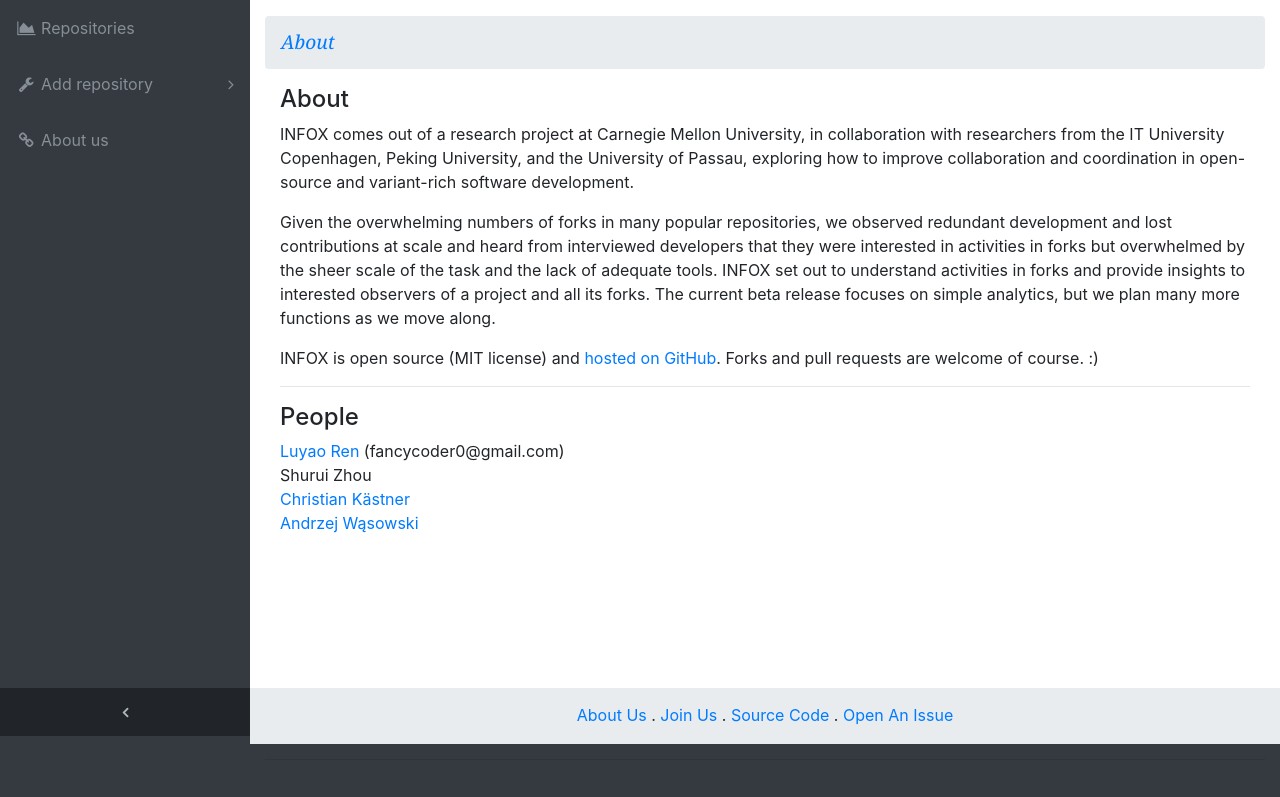
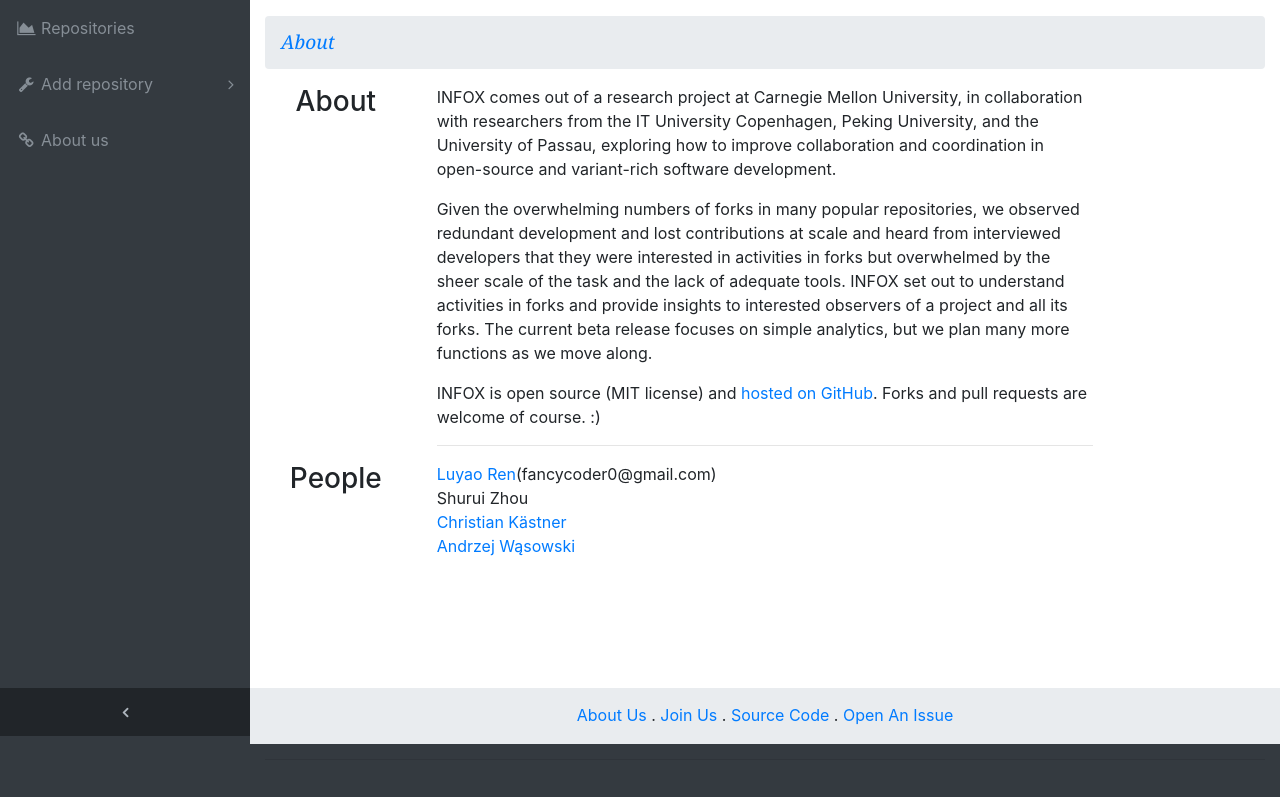
Before and after one commit to FORCOLAB-UofT/INFOX, a Flask app: page /about in a window 1280 px wide. Shown: the part 56-853 px from the top of the page. Run offline with Flask 2, Linux system fonts and the light colour scheme; some libraries are stand-ins or nearby versions.

Commit message:
about-me

```diff
--- a/app/templates/about.html
+++ b/app/templates/about.html
@@ -8,11 +8,12 @@
             </li>
         </ol>
 
-        <div class="container">
-            <div class="about-information">
+        <div class="row">
+            <div class="col-md-2">
+                <h3 class="text-center"> About </h3>
+            </div>
+            <div class="col-md-8 about-information">
                 <div class="contact-info">
-                    <h4>About</h4>
-
                     <p>INFOX comes out of a research project at Carnegie Mellon University, in collaboration with researchers from the IT University Copenhagen, Peking University, and the University of Passau, exploring how to improve collaboration and coordination in open-source and variant-rich software development.</p>
                     <p>Given the overwhelming numbers of forks in many popular repositories, we observed redundant development and lost contributions at scale and heard from interviewed developers
                     that they were interested in activities in forks but overwhelmed by the sheer scale of the task and the lack of adequate tools.
@@ -24,14 +25,17 @@
                     INFOX is open source (MIT license) and <a href="https://github.com/FancyCoder0/INFOX">hosted on GitHub</a>. Forks and pull requests are welcome of course. :)
                 </p>
                 <hr>
-                <div class="people-list">
-                    <h4> People </h4>
-                    <div><a href="https://renluyao.wordpress.com/about-me/">Luyao Ren</a> (fancycoder0@gmail.com) </div>
-                    <div>Shurui Zhou </div>
-                    <div><a href="https://www.cs.cmu.edu/~ckaestne/">Christian Kästner </a> </div>
-                    <div><a href="http://www.itu.dk/people/wasowski/">Andrzej Wąsowski </a> </div>
-                </div>
             </div>
         </div>
-
+        <div class="row">
+            <div class="col-md-2">
+                <h3 class="text-center"> People </h3>
+            </div>
+            <div class="col-md-8 people-list">
+                <div><a href="https://renluyao.wordpress.com/about-me/">Luyao Ren</a>(fancycoder0@gmail.com)</div>
+                <div>Shurui Zhou </div>
+                <div><a href="https://www.cs.cmu.edu/~ckaestne/">Christian Kästner </a> </div>
+                <div><a href="http://www.itu.dk/people/wasowski/">Andrzej Wąsowski </a> </div>
+            </div>
+        </div>
 {% endblock %}
```
